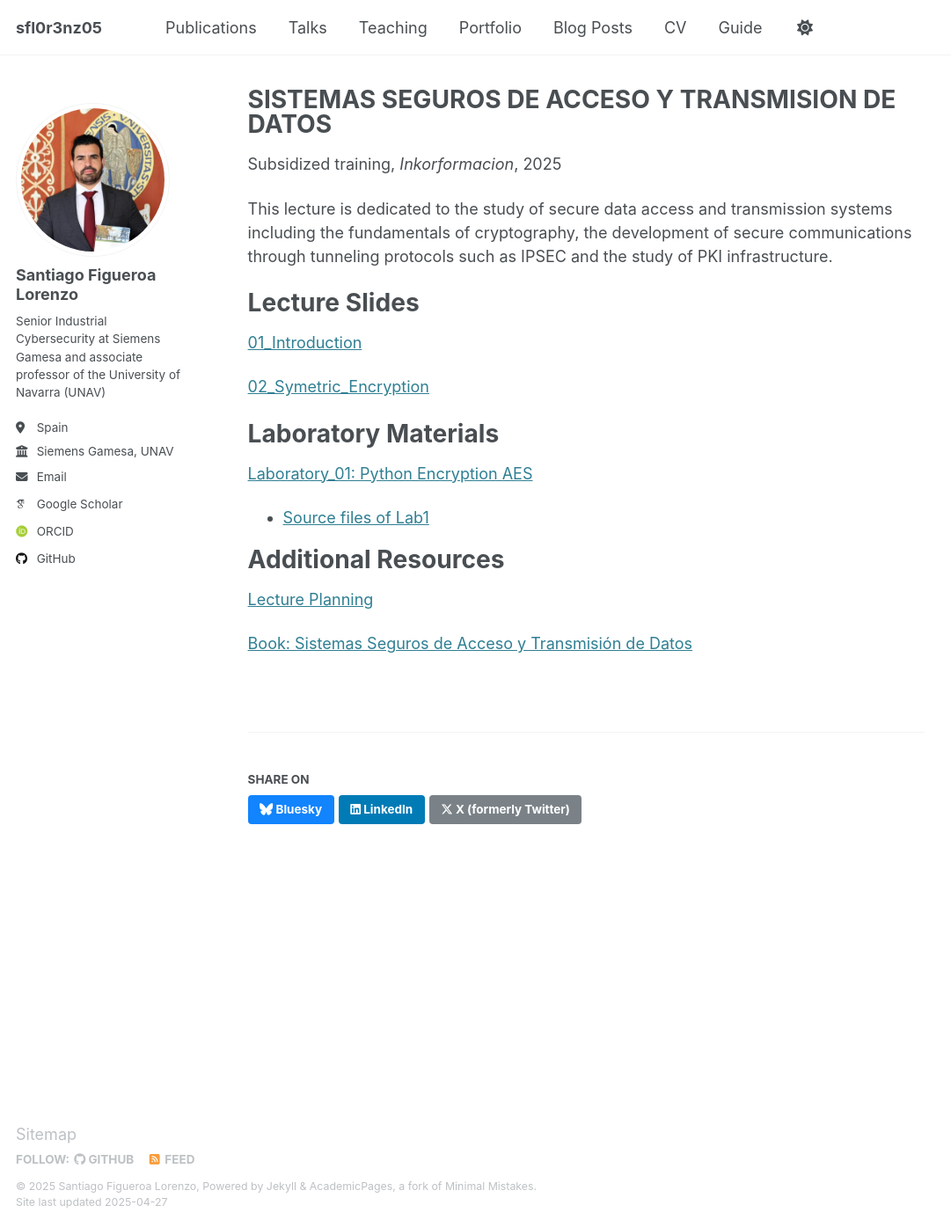
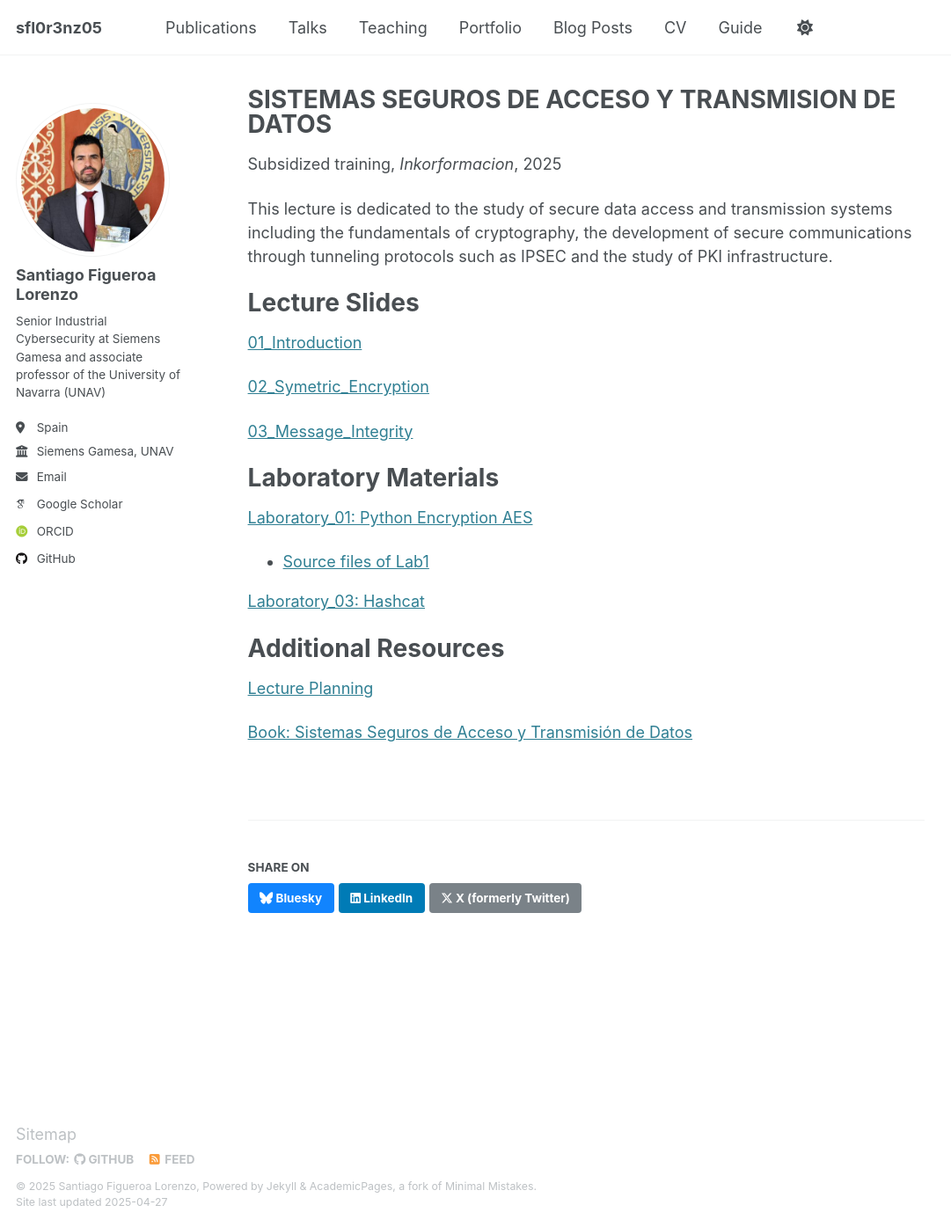
Before and after one commit to sfl0r3nz05/sfl0r3nz05.github.io, a Jekyll site: the page built from _teaching/2025-spring-1.md, in a window 1280 px wide and 1395 px high. Shown: the whole window at 88% size, without its empty margins (0-1081 px from the left). Built offline with Jekyll 4.4.1, drawn with Linux system fonts in a browser that asks for light colours; some web fonts are replaced.

Commit message:
update Laboratory_03

```diff
--- a/_teaching/2025-spring-1.md
+++ b/_teaching/2025-spring-1.md
@@ -16,6 +16,8 @@ Lecture Slides
 
 [02_Symetric_Encryption](https://sfl0r3nz05.github.io/files/slides/02_SYMETRIC_ENCRYPTION.pdf)
 
+[03_Message_Integrity](https://sfl0r3nz05.github.io/files/slides/03_MESSAGE_INTEGRITY.pdf)
+
 Laboratory Materials
 ======
 
@@ -23,6 +25,8 @@ Laboratory Materials
 
    - [Source files of Lab1](https://github.com/sfl0r3nz05/Lectures_Lab/tree/master/Secure_Access_Systems_and_Data_Transmission/lab1/lab.1.md)
 
+[Laboratory_03: Hashcat](https://sfl0r3nz05.github.io/files/labs/Laboratory_03.pdf)
+
 Additional Resources
 ======
 
```
Also changed, not shown: 2 other files.
